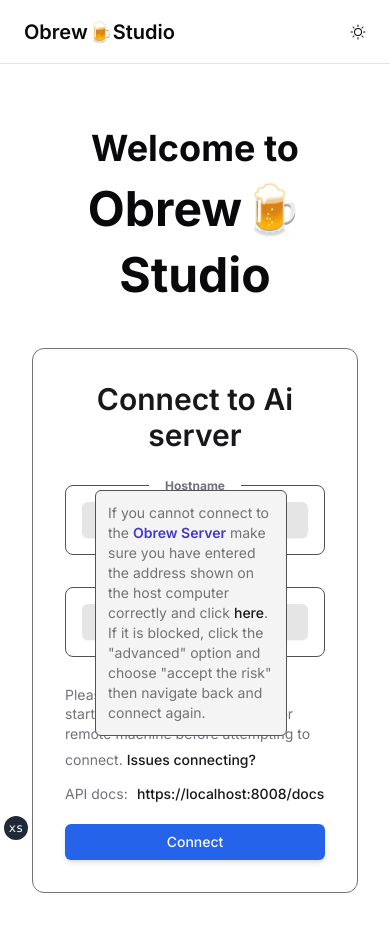
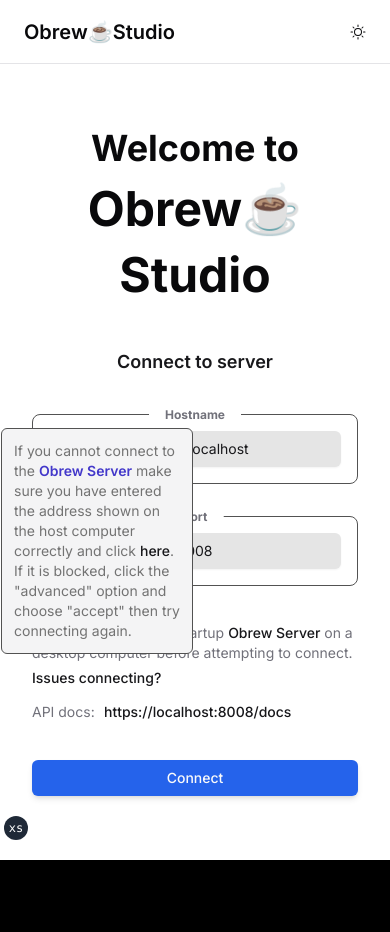
Before and after one commit to dieharders/brain-dump, a Next.js app: page / in a window 390 px wide. Both pictures are taken after a click on the button "Issues connecting?". Shown: the top 932 px of the page. After the commit the page ends 860 px from the top, so only its background shows below. Built offline with nearby package versions, Linux system fonts and the light colour scheme; no server answers.

Commit message:
HBAPP-137 Add dynamic branding. Better conn page styling for mobile view. Fix toast error msg on conn fail.

```diff
--- a/app/layout.tsx
+++ b/app/layout.tsx
@@ -12,7 +12,7 @@
     default: 'Obrew Studio - Customize your Ai',
     template: `%s - Obrew Studio - Customize your Ai`,
   },
-  description: 'A Web UI for building Ai agents and companies using Obrew Server.',
+  description: 'A tool for building Ai agents and companies.',
   themeColor: [
     { media: '(prefers-color-scheme: light)', color: 'white' },
     { media: '(prefers-color-scheme: dark)', color: 'black' },
--- a/components/features/forms/form-login.tsx
+++ b/components/features/forms/form-login.tsx
@@ -1,26 +1,37 @@
 'use client'
 
+import { useEffect, useState } from 'react'
 import Link from 'next/link'
-import { cn } from '@/lib/utils'
+import { useTheme } from 'next-themes'
 import { ANON } from '@/lib/auth/providers/anonymous'
 import { UserInput } from '@/components/features/forms/input-username'
 import { LoginButton } from '@/components/login-button'
 import { IconUsers, IconGitHub, IconVercel } from '@/components/ui/icons'
 import { Separator } from '@/components/ui/separator'
 import { Button } from '@/components/ui/button'
-import { useState } from 'react'
+import { cn } from '@/lib/utils'
 
 export const LoginForm = (args: { onSuccess: () => void }) => {
+  const { theme } = useTheme()
   const { onSuccess } = args
   const [usernameValue, setUsernameValue] = useState('')
+  const [hasMounted, setHasMounted] = useState(false)
   const btnStyle = 'min-h-[3rem] w-full'
+  const icon = theme === 'dark' ? '🍺' : '☕'
 
+  // Make sure this is client side, otherwise theme is used incorrect
+  useEffect(() => {
+    if (hasMounted) return
+    typeof theme === 'string' && setHasMounted(true)
+  }, [hasMounted, theme])
+
+  if (!hasMounted) return null
   return (
     <div className="flex w-full flex-1 flex-col items-center justify-between justify-items-stretch gap-8">
       {/* Icon */}
-      <div className="max-h-48 flex-1 self-center pt-16 text-6xl font-bold">🍺</div>
+      <div className="max-h-48 flex-1 self-center pt-12 text-6xl font-bold">{icon}</div>
       {/* Sign in menu */}
-      <div className="flex w-[20rem] flex-1 flex-col items-center justify-start gap-2 overflow-hidden p-2 py-10">
+      <div className="flex w-[20rem] flex-1 flex-col items-center justify-start gap-2 overflow-hidden p-2 pb-10 pt-4">
         <div className="mb-8 text-3xl font-bold">Welcome back</div>
         {/* Anon sign in */}
         <UserInput usernameValue={usernameValue} setUsernameValue={setUsernameValue} className={cn(btnStyle, 'text-md mb-4')} />
@@ -42,7 +53,7 @@
         <LoginButton name="google" icon={IconVercel} text="Login with Google" onSuccess={onSuccess} className={btnStyle} />
       </div>
       {/* Footer */}
-      <div className="pb-24 text-center"><Button variant="link">Terms of Use</Button> | <Button variant="link">Privacy Policy</Button></div>
+      <div className="pb-16 text-center"><Button variant="link">Terms of Use</Button> | <Button variant="link">Privacy Policy</Button></div>
     </div>
   )
 }
--- /dev/null
+++ b/components/features/layout/brand-text.tsx
@@ -0,0 +1,19 @@
+'use client'
+
+import { useEffect, useState } from 'react'
+import { useTheme } from 'next-themes'
+
+export const BrandText = () => {
+  const { theme } = useTheme()
+  const icon = theme === 'dark' ? '🍺' : '☕'
+  const [hasMounted, setHasMounted] = useState(false)
+
+  // Make sure this is client side, otherwise theme is used incorrect
+  useEffect(() => {
+    if (hasMounted) return
+    typeof theme === 'string' && setHasMounted(true)
+  }, [hasMounted, theme])
+
+  if (!hasMounted) return null
+  return <div className="w-full text-xl font-semibold">Obrew{icon}Studio</div>
+}
--- a/components/features/layout/header.tsx
+++ b/components/features/layout/header.tsx
@@ -3,12 +3,13 @@
 import { UserMenu } from '@/components/user-menu'
 import { MenuPanelTriggers } from '@/components/features/layout/menu-panel-triggers'
 import { ModelReadout } from '@/components/features/layout/model-readout'
+import { BrandText } from '@/components/features/layout/brand-text'
 
 export async function Header() {
   const session = await auth()
 
   return (
-    <header className="sticky top-0 z-50 flex h-16 w-full shrink-0 items-center justify-between gap-2 border-b bg-background/70 px-4 backdrop-blur-xl">
+    <header className="sticky top-0 z-50 flex h-16 w-full shrink-0 items-center justify-between gap-2 border-b bg-background/70 px-4 backdrop-blur-md">
       {/* Left side */}
       {session?.user ? (
         // Shortcuts, utility panels
@@ -18,11 +19,7 @@
       )}
 
       {/* Middle section */}
-      {session?.user ?
-        <ModelReadout />
-        :
-        <div className="w-full text-xl font-semibold">Obrew🍺Studio</div>
-      }
+      {session?.user ? <ModelReadout /> : <BrandText />}
 
       {/* Right side */}
       <div className="flex w-max items-center justify-end gap-x-2">
--- a/components/features/pages/page-connect.tsx
+++ b/components/features/pages/page-connect.tsx
@@ -1,6 +1,6 @@
 'use client'
 
-import { useCallback, useMemo, useState } from "react"
+import { useCallback, useEffect, useMemo, useState } from "react"
 import toast from "react-hot-toast"
 import { cn, constructMainBgStyle } from "@/lib/utils"
 import { useRouter } from 'next/navigation'
@@ -21,12 +21,14 @@
   const { provider: selectedProvider } = useSettings()
   const router = useRouter()
   const { theme } = useTheme()
+  const icon = theme === 'dark' ? '🍺' : '☕'
   const { connect: connectToHomebrew, getServices } = useHomebrew()
   const containerStyle = cn('bg-neutral-transparent relative w-full items-center justify-between rounded-lg border border-neutral-600 p-4')
   const inputStyle = cn('hover:text-muted-background dark:hover:text-muted-background w-full border-none bg-neutral-200 text-center text-primary outline-none transition-all duration-100 ease-out hover:bg-neutral-300 hover:font-bold focus:font-bold focus-visible:outline-neutral-500 focus-visible:ring-0 dark:bg-primary/20 dark:hover:bg-neutral-600 dark:hover:font-bold')
   const labelStyle = cn('absolute -top-2 left-[50%] w-fit -translate-x-1/2 rounded-sm bg-background p-0 text-center text-xs font-bold text-muted-foreground sm:left-4 sm:translate-x-0')
   const wrapperStyle = useMemo(() => constructMainBgStyle(theme), [theme])
   const [isConnecting, setIsConnecting] = useState(false)
+  const [hasMounted, setHasMounted] = useState(false)
   // For inputs
   const hostParam = searchParams.get('hostname')
   const portParam = searchParams.get('port')
@@ -72,24 +74,30 @@
       }
     }
 
-    toast.error(`Failed to connect to inference provider. Could not fetch services.`)
-    return
+    throw new Error('Could not fetch services.')
   }
 
+  useEffect(() => {
+    if (hasMounted) return
+    typeof theme === 'string' && setHasMounted(true)
+  }, [hasMounted, theme])
+
+  if (!hasMounted) return null
   return (
     <div className={cn(wrapperStyle, "mt-8 flex h-full w-full flex-col items-center justify-start overflow-hidden bg-background px-8")}>
       {/* Header */}
       <h1 className="p-8 text-center text-4xl font-bold">Welcome to<br />
-        <div className="py-2 text-5xl leading-snug">Obrew🍺Studio</div>
+        <div className="py-2 text-5xl leading-snug">Obrew{icon}Studio</div>
       </h1>
 
-      <div className="mb-16 flex min-h-[28rem] w-full max-w-[32rem] flex-col items-center justify-between gap-4 overflow-hidden rounded-xl border border-neutral-500 p-8 dark:border-neutral-600">
+      {/* Inputs Container */}
+      <div className="mb-16 flex min-h-[28rem] w-full max-w-[32rem] flex-col items-center justify-between gap-6 rounded-xl border-neutral-500 p-0 dark:border-neutral-600 sm:border sm:p-8">
         {/* Title */}
-        <h2 className="mb-4 justify-self-start text-center text-3xl font-semibold text-primary">
-          Connect to Ai server
+        <h2 className="self-center justify-self-start text-center text-lg font-semibold text-primary">
+          Connect to server
         </h2>
 
-        <div className="mb-auto flex w-full flex-col items-center gap-8">
+        <div className="flex w-full flex-col items-center gap-8">
           {/* Enter remote server address */}
           <div className={containerStyle}>
             <Input
@@ -114,10 +122,10 @@
           </div>
         </div>
 
-        <div className="mb-1 flex flex-col gap-2 pt-3 text-sm text-muted-foreground">
+        <div className="flex flex-col gap-2 text-sm text-muted-foreground">
           {/* Instructions */}
           <div className="leading-snug">
-            Please be sure to download and startup <Link href="https://openbrewai.com" target="_blank" prefetch={false}><Button variant="link" className="m-0 h-fit p-0">Obrew Server</Button></Link> on a local or remote machine before attempting to connect.{' '}
+            Please download and startup <Link href="https://openbrewai.com" target="_blank" prefetch={false}><Button variant="link" className="m-0 h-fit p-0">Obrew Server</Button></Link> on a desktop computer before attempting to connect.{' '}
             {/* Issues */}
             <InfoLink label="Click to resolve issues" title="Issues connecting?" className="inline-block text-left">
               <span>
@@ -126,7 +134,7 @@
                   <Button variant="link" className="m-0 h-fit p-0">
                     here
                   </Button></Link>
-                {`. If it is blocked, click the "advanced" option and choose "accept the risk" then navigate back and connect again.`}
+                {`. If it is blocked, click the "advanced" option and choose "accept" then try connecting again.`}
               </span>
             </InfoLink>
           </div>
@@ -149,7 +157,7 @@
           onClick={() => toast.promise(connectAction(), {
             loading: 'Connecting to Ai server.',
             success: 'Success! Loading app...',
-            error: 'Failed to connect to Ai server.',
+            error: (err) => `Failed to connect to Ai server.\n${err}`,
           })}
           disabled={isConnecting}
         >
```
